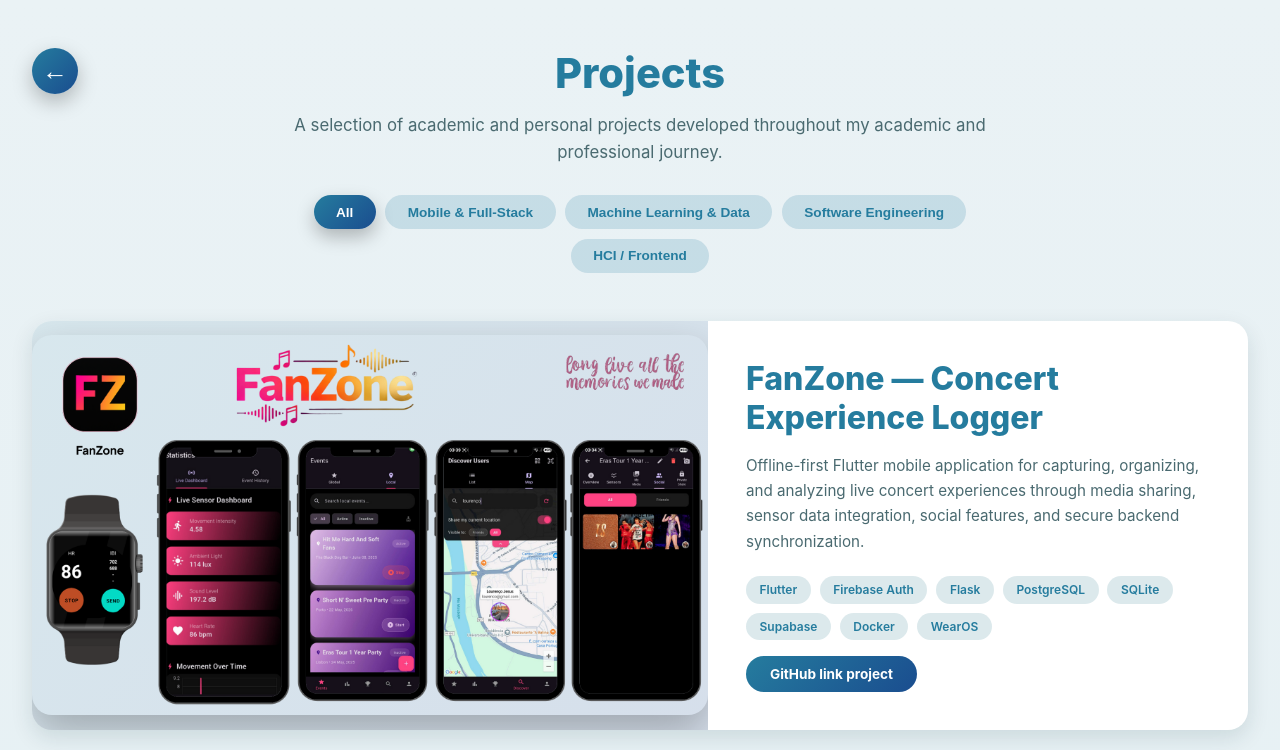
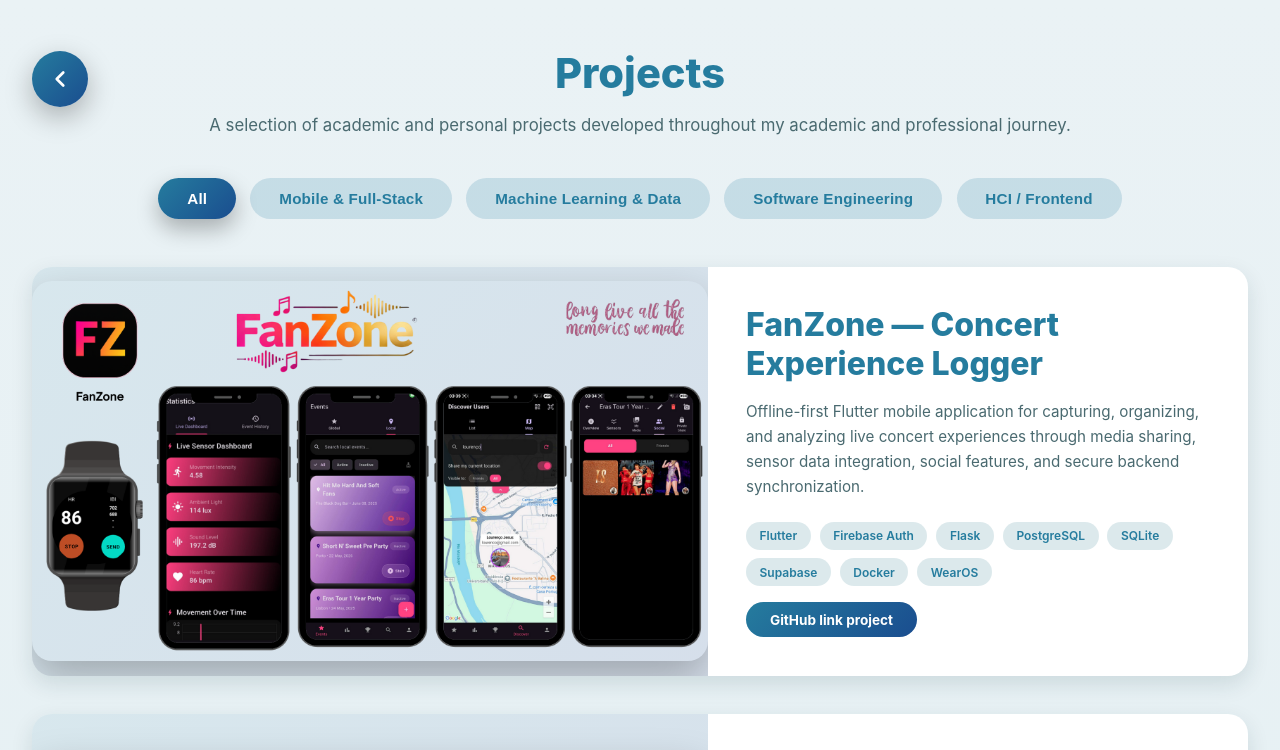
Before and after one commit to carolinaspsilva2004/carolinaspsilva2004.github.io, a React (Vite) app in the folder my-app/: page /projects in a window 1280 px wide. Shown: the top 750 px of the page. Built offline with nearby package versions, Linux system fonts and the light colour scheme.

Commit message:
portfolio done

```diff
--- a/my-app/src/pages/Projects.tsx
+++ b/my-app/src/pages/Projects.tsx
@@ -63,7 +63,18 @@
           onClick={() => navigate(-1)}
           aria-label="Go back"
         >
-          ←
+          <svg
+            width="22"
+            height="22"
+            viewBox="0 0 24 24"
+            fill="none"
+            stroke="currentColor"
+            strokeWidth="2.5"
+            strokeLinecap="round"
+            strokeLinejoin="round"
+          >
+            <path d="M15 18l-6-6 6-6" />
+          </svg>
         </button>
 
         <div className="projects-header">
--- a/my-app/src/styles/Home.css
+++ b/my-app/src/styles/Home.css
@@ -152,20 +152,25 @@
 }
 
 .cv-button {
-  background: rgba(255, 255, 255, 0.15);
+  background: rgba(255, 255, 255, 0.18);
   color: white;
-  padding: 0.5rem 1rem;
+  padding: 1.1rem 2.2rem;   /* ↑ mais área clicável */
   border-radius: 999px;
-  font-size: 1.2m;
-  font-weight: 600;
+  font-size: 1.1rem;       /* ↑ texto maior */
+  font-weight: 700;
   text-decoration: none;
-  border: 1px solid rgba(255, 255, 255, 0.35);
-  transition: all 0.25s ease;
+  border: 1.5px solid rgba(255, 255, 255, 0.4);
+  transition: transform 0.25s ease,
+    box-shadow 0.25s ease,
+    background 0.25s ease,
+    color 0.25s ease;
 }
 
 .cv-button:hover {
   background: white;
   color: var(--secondary);
+  transform: translateY(-2px);
+  box-shadow: 0 10px 22px rgba(0, 0, 0, 0.25);
 }
 
 
@@ -304,21 +309,32 @@
   padding: 0.45rem 1rem;
   font-size: 0.82rem;
   border-radius: var(--radius-md);
+
+  /* 🔵 cores refinadas */
+  background: linear-gradient(
+    135deg,
+    var(--primary),
+    var(--secondary)
+  );
+  color: #ffffff;
+
+  font-weight: 700;
+  text-decoration: none;
+
+  /* ✨ transições suaves */
+  transition: background var(--transition),
+    transform var(--transition),
+    box-shadow var(--transition);
+}
+
+.links button:hover {
   background: linear-gradient(
     135deg,
     var(--secondary),
     var(--accent)
   );
-  color: #ffffff;
-  text-decoration: none;
-  font-weight: 700;
-  transition: transform var(--transition),
-    box-shadow var(--transition);
-}
-
-.links a:hover {
-  transform: translateY(-3px);
-  box-shadow: 0 8px 18px rgba(0, 0, 0, 0.18);
+  transform: translateY(-2px);
+  box-shadow: 0 10px 22px rgba(0, 0, 0, 0.25);
 }
 
 /* =========================
@@ -412,13 +428,18 @@
 
 .modal-actions a,
 .modal-actions button {
+  background: transparent;
+  color: var(--secondary);
+  border: 1.5px solid rgba(26, 77, 143, 0.35); /* 🔑 borda visível */
   padding: 0.5rem 1.2rem;
   border-radius: 999px;
   font-size: 0.85rem;
   font-weight: 700;
-  border: none;
   cursor: pointer;
-  text-decoration: none;
+  transition: background var(--transition),
+    color var(--transition),
+    border-color var(--transition),
+    box-shadow var(--transition);
 }
 
 .modal-actions .confirm {
--- a/my-app/src/styles/Projects.css
+++ b/my-app/src/styles/Projects.css
@@ -51,8 +51,10 @@
 
 .projects-header {
   text-align: center;
-  max-width: 760px;
+  width: 100%;
+  max-width: 1100px; /* ↑ mais largo */
   margin: 0 auto;
+  padding: 0 2rem;
 }
 
 .projects-header h1 {
@@ -268,9 +270,9 @@
 .back-button {
   position: absolute;
   left: 0;
-  top: 0;
-  width: 46px;
-  height: 46px;
+  top: 0.2rem;
+  width: 56px;
+  height: 56px;
   border-radius: 50%;
   background: linear-gradient(
     135deg,
@@ -279,10 +281,8 @@
   );
   border: none;
   color: white;
-  font-size: 1.6rem;
-  font-weight: 800;
   cursor: pointer;
-  box-shadow: 0 8px 20px rgba(0, 0, 0, 0.25);
+  box-shadow: 0 10px 28px rgba(0, 0, 0, 0.28);
   display: flex;
   align-items: center;
   justify-content: center;
@@ -291,8 +291,13 @@
 }
 
 .back-button:hover {
-  transform: translateX(-4px);
-  box-shadow: 0 12px 26px rgba(0, 0, 0, 0.35);
+  transform: translateX(-6px);
+  box-shadow: 0 16px 36px rgba(0, 0, 0, 0.38);
+}
+
+.back-button svg {
+  width: 26px;
+  height: 26px;
 }
 
 /* =========================
@@ -300,19 +305,20 @@
    ========================= */
 
 .projects-filters {
-  margin-top: 1.8rem;
+  margin-top: 2.4rem;
   display: flex;
   flex-wrap: wrap;
-  gap: 0.6rem;
+  gap: 0.9rem; /* ↑ mais espaço */
   justify-content: center;
 }
 
 .filter-btn {
-  padding: 0.6rem 1.4rem;
+  padding: 0.75rem 1.8rem;   /* ↑ maior */
   border-radius: 999px;
   border: none;
-  font-size: 0.85rem;   /* ↑ maior */
+  font-size: 0.95rem;        /* ↑ legível */
   font-weight: 800;
+  letter-spacing: 0.2px;
   background: rgba(37, 124, 158, 0.18);
   color: var(--primary);
   cursor: pointer;
@@ -323,7 +329,7 @@
 
 .filter-btn:hover {
   transform: translateY(-2px);
-  background: rgba(37, 124, 158, 0.28);
+  background: rgba(37, 124, 158, 0.3);
 }
 
 .filter-btn.active {
@@ -333,9 +339,8 @@
     var(--secondary)
   );
   color: white;
-  box-shadow: 0 8px 18px rgba(0, 0, 0, 0.25);
+  box-shadow: 0 10px 22px rgba(0, 0, 0, 0.28);
 }
-
 
 
 /* =========================
```
